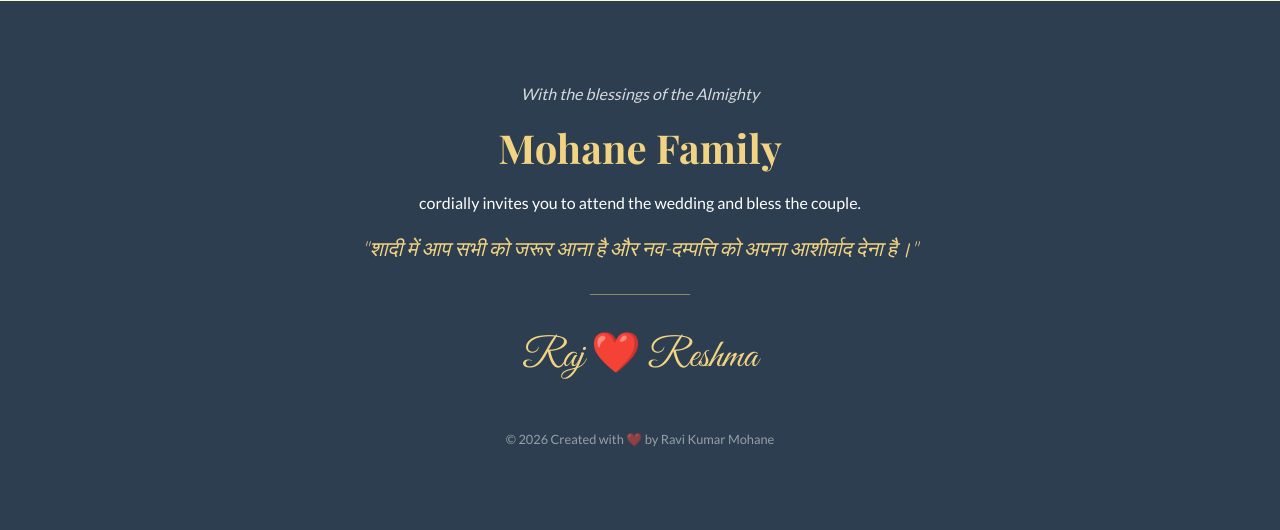
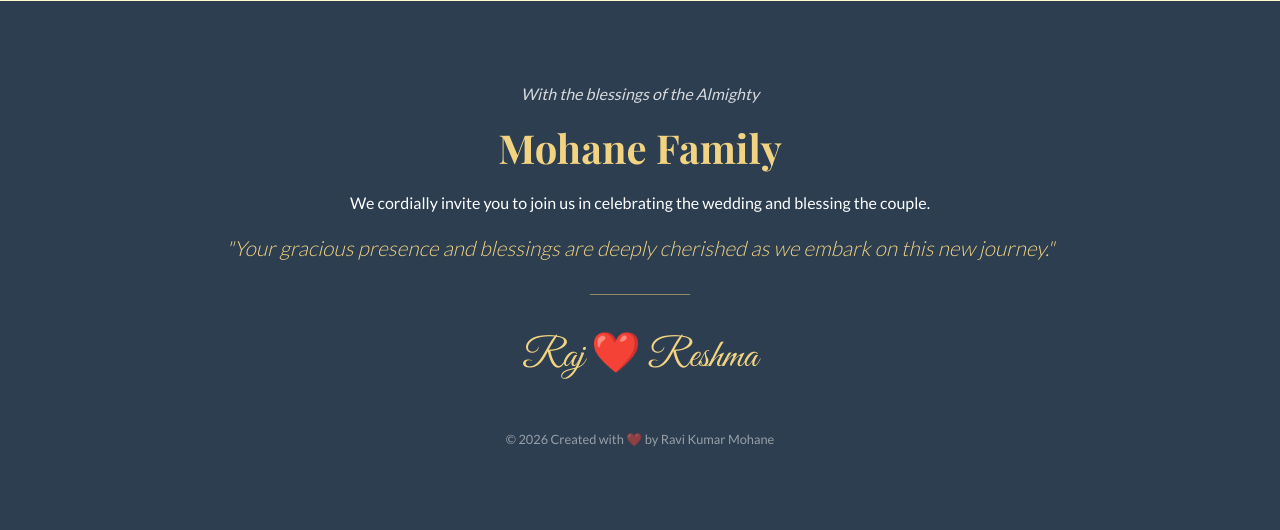
Before and after one commit to en-rmohane/raj-weds-reshma, a Flask app: page / in a window 1280 px wide. Shown: the part 4391-4921 px from the top of the page. Run offline with Flask 3, Linux system fonts and the light colour scheme; some web fonts are replaced.

Commit message:
Change footer invitation to English

```diff
--- a/templates/index.html
+++ b/templates/index.html
@@ -194,8 +194,8 @@
         <div class="container">
             <p class="final-message">With the blessings of the Almighty</p>
             <h2 class="mohane-family">Mohane Family</h2>
-            <p>cordially invites you to attend the wedding and bless the couple.</p>
-            <p class="warm-invitation">"शादी में आप सभी को जरूर आना है और नव-दम्पत्ति को अपना आशीर्वाद देना है।"</p>
+            <p>We cordially invite you to join us in celebrating the wedding and blessing the couple.</p>
+            <p class="warm-invitation">"Your gracious presence and blessings are deeply cherished as we embark on this new journey."</p>
             <div class="divider"></div>
             <p class="signature">Raj ❤️ Reshma</p>
             <p class="copyright">&copy; 2026 Created with ❤️ by Ravi Kumar Mohane</p>
```
